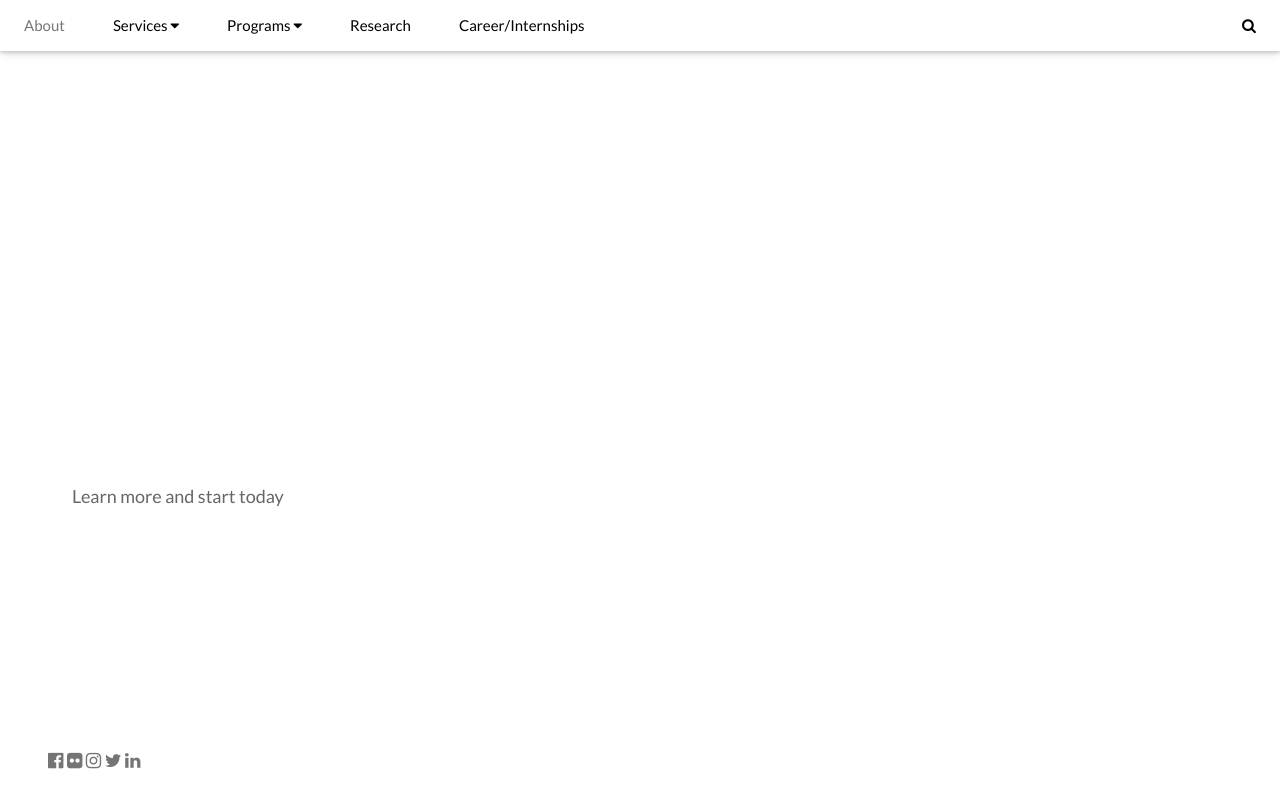
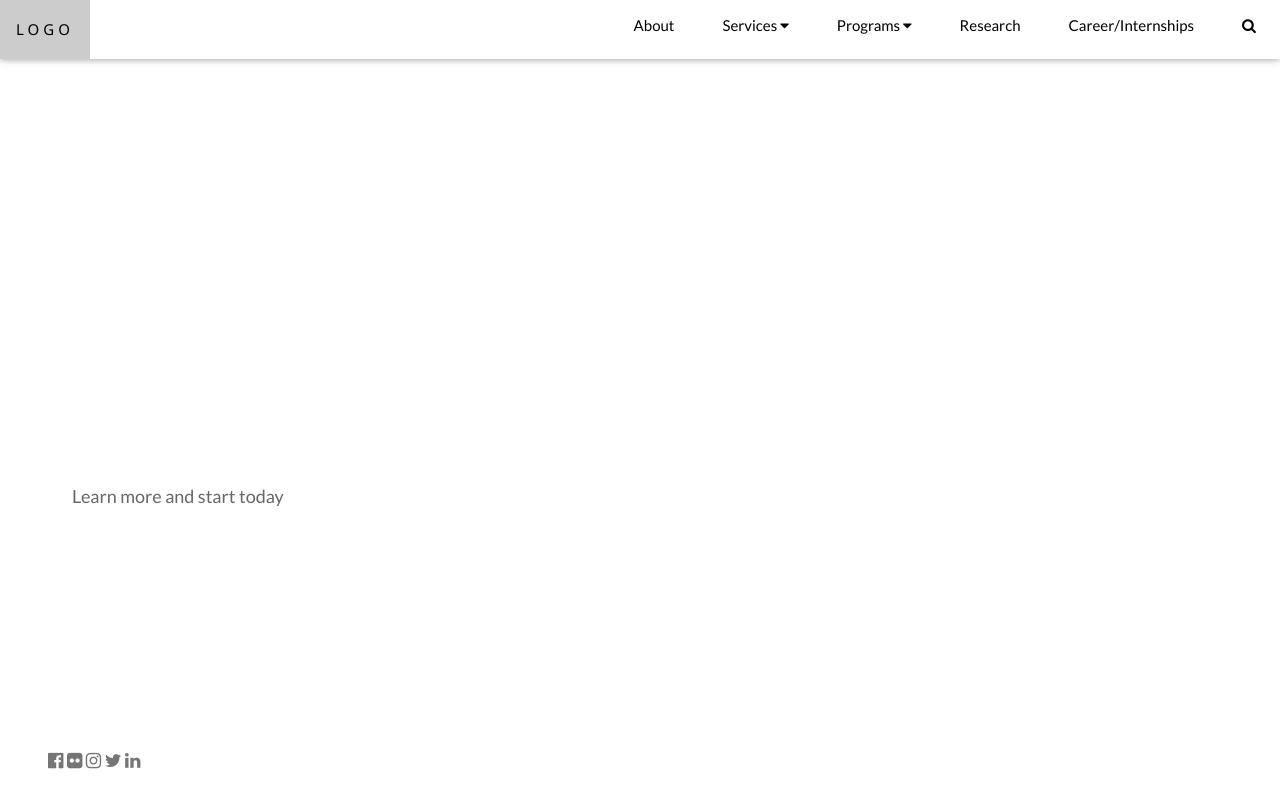
Before and after one commit to toulikosite/toulikosite.github.io, a plain HTML site: page index.html in a window 1280 px wide. Shown: the top 803 px of the page. Drawn offline with Linux system fonts and the light colour scheme.

Commit message:
made the nav right aligned

```diff
--- a/index.html
+++ b/index.html
@@ -17,6 +17,10 @@
             <li class="w3-hide-medium w3-hide-large w3-opennav w3-right">
                 <a class="w3-padding-large" href="javascript:void(0)" onclick="myFunction()" title="Toggle Navigation Menu"><i class="fa fa-bars"></i></a>
             </li>
+            <li>
+                <a href="#home" class="w3-wide">LOGO</a>
+            </li>
+            <div class="w3-right">
                 <li><a href="#" class="w3-hover-none w3-hover-text-grey w3-padding-large">About</a></li>
                 <li class="w3-hide-small w3-dropdown-hover">
                     <a href="javascript:void(0)" class="w3-hover-none w3-padding-large" title="More">Services <i class="fa fa-caret-down"></i></a>
@@ -38,7 +42,8 @@
                 </li>
                 <li class="w3-hide-small"><a href="#contact" class="w3-padding-large">Research</a></li>
                 <li class="w3-hide-small"><a href="#contact" class="w3-padding-large">Career/Internships</a></li>
-            <li class="w3-hide-small w3-right"><a href="javascript:void(0)" class="w3-padding-large w3-hover-red"><i class="fa fa-search"></i></a></li>
+                <li class="w3-hide-small"><a href="javascript:void(0)" class="w3-padding-large w3-hover-red"><i class="fa fa-search"></i></a></li>
+            </div>
         </ul>
     </div>
     <!-- Navbar on small screens -->
```
Also changed, not shown: images/solarpanels.jpeg (added). Lines whose indentation alone changed are shown as unchanged.
